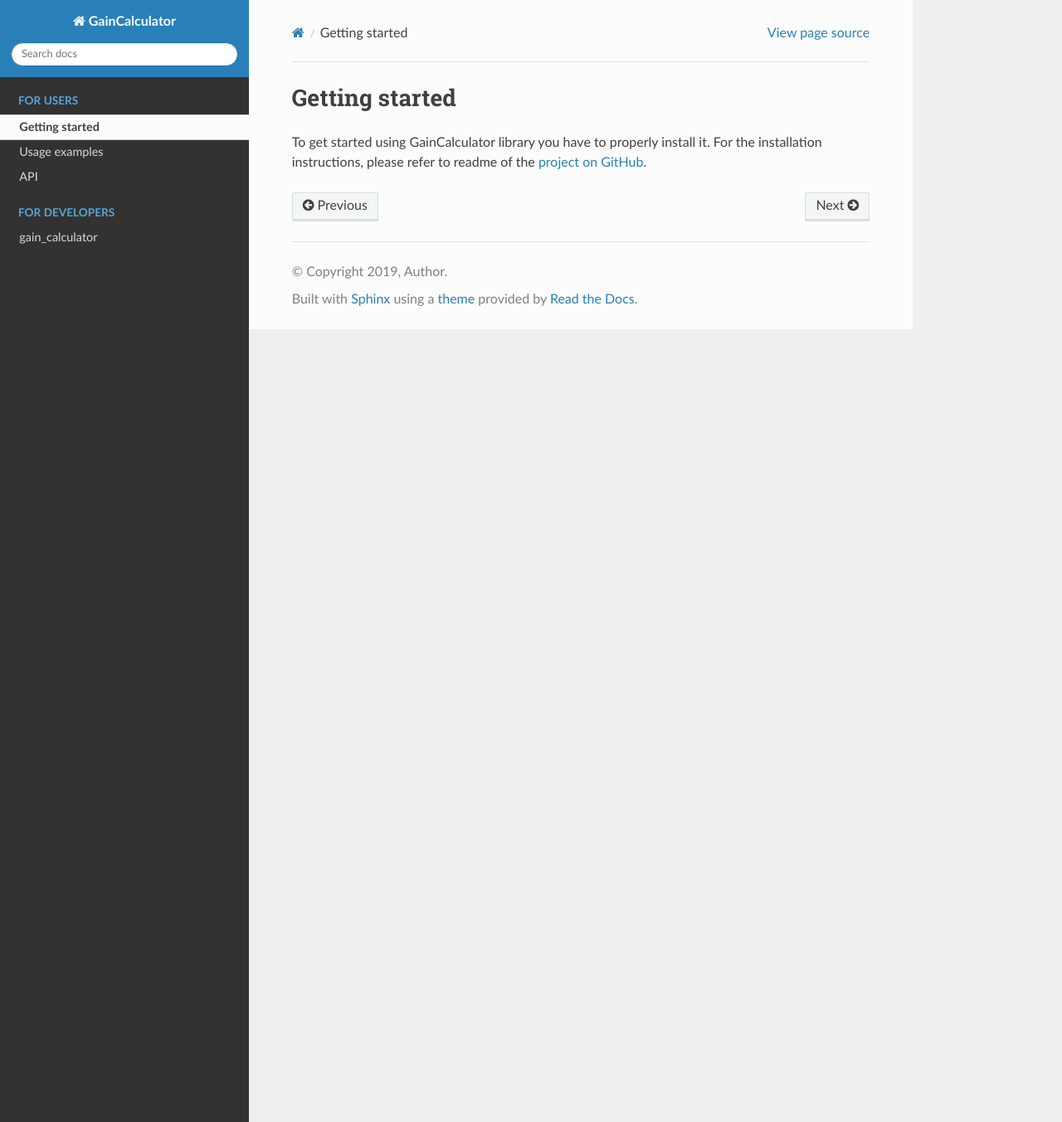
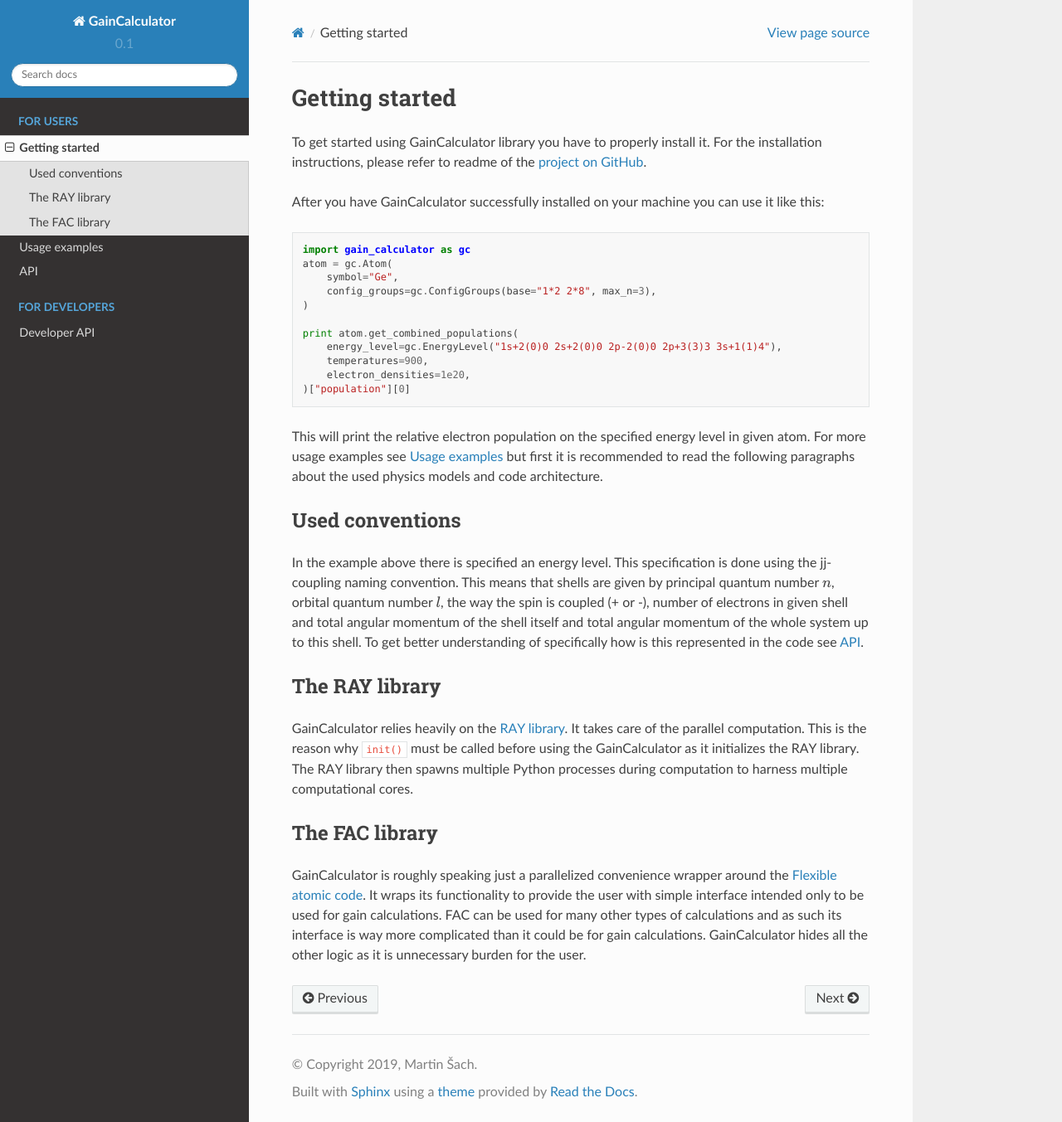
Before and after one commit to SachCZ/gain-calculator, a Sphinx documentation site: the page built from doc/source/users/getting_started.rst, in a window 1280 px wide and 1353 px high. Shown: the whole window at 83% size. Built offline with Sphinx 7.4.7 and the Read the Docs theme 2.0.0, drawn with Linux system fonts in a browser that asks for light colours.

```diff
--- a/doc/source/api/gain_calculator.rst
+++ b/doc/source/api/gain_calculator.rst
@@ -1,5 +1,12 @@
-gain\_calculator
-================
+.. _developer-api:
+
+Developer API
+=============
+
+Developer API is incomplete.
+
+gain_calculator
+---------------
 
 .. automodule:: gain_calculator
     :members:
--- a/doc/source/conf.py
+++ b/doc/source/conf.py
@@ -20,13 +20,13 @@ sys.path.insert(0, u'/home/martin/PycharmProjects/GainCalculator')
 # -- Project information -----------------------------------------------------
 
 project = u'GainCalculator'
-copyright = u'2019, Author'
-author = u'Author'
+copyright = u'2019, Martin Šach'
+author = u'Martin Šach'
 
 # The short X.Y version
-version = u''
+version = u'0.1'
 # The full version, including alpha/beta/rc tags
-release = u''
+release = u'0.1 alpha'
 
 
 # -- General configuration ---------------------------------------------------
--- a/doc/source/users/getting_started.rst
+++ b/doc/source/users/getting_started.rst
@@ -5,3 +5,47 @@ Getting started
 
 To get started using GainCalculator library you have to properly install it. For the installation instructions,
 please refer to readme of the `project on GitHub <https://github.com/SachCZ/gain-calculator>`_.
+
+After you have GainCalculator successfully installed on your machine you can use it like this::
+
+    import gain_calculator as gc
+    atom = gc.Atom(
+        symbol="Ge",
+        config_groups=gc.ConfigGroups(base="1*2 2*8", max_n=3),
+    )
+
+    print atom.get_combined_populations(
+        energy_level=gc.EnergyLevel("1s+2(0)0 2s+2(0)0 2p-2(0)0 2p+3(3)3 3s+1(1)4"),
+        temperatures=900,
+        electron_densities=1e20,
+    )["population"][0]
+
+This will print the relative electron population on the specified energy level in given atom. For more usage examples
+see :ref:`usage-examples` but first it is recommended to read the following paragraphs about the used physics
+models and code architecture.
+
+Used conventions
+----------------
+
+In the example above there is specified an energy level. This specification is done using the jj-coupling naming
+convention. This means that shells are given by principal quantum number :math:`n`, orbital quantum number :math:`l`,
+the way the spin is coupled (+ or -), number of electrons in given shell and total angular momentum of the
+shell itself and total angular momentum of the whole system up to this shell. To get better understanding of
+specifically how is this represented in the code see :ref:`API`.
+
+The RAY library
+---------------
+
+GainCalculator relies heavily on the `RAY library <https://github.com/ray-project/ray>`_. It takes care of the
+parallel computation. This is the reason why ``init()`` must be called before using the GainCalculator as it
+initializes the RAY library. The RAY library then spawns multiple Python processes during computation to harness
+multiple computational cores.
+
+The FAC library
+---------------
+
+GainCalculator is roughly speaking just a parallelized convenience wrapper around the
+`Flexible atomic code <https://github.com/flexible-atomic-code/fac>`_. It wraps its functionality to provide the user
+with simple interface intended only to be used for gain calculations. FAC can be used for many other types of
+calculations and as such its interface is way more complicated than it could be for gain calculations.
+GainCalculator hides all the other logic as it is unnecessary burden for the user.
```
Also changed, not shown: README.md (+15 -0 lines), doc/source/index.rst (+12 -6 lines), 4 other files.
